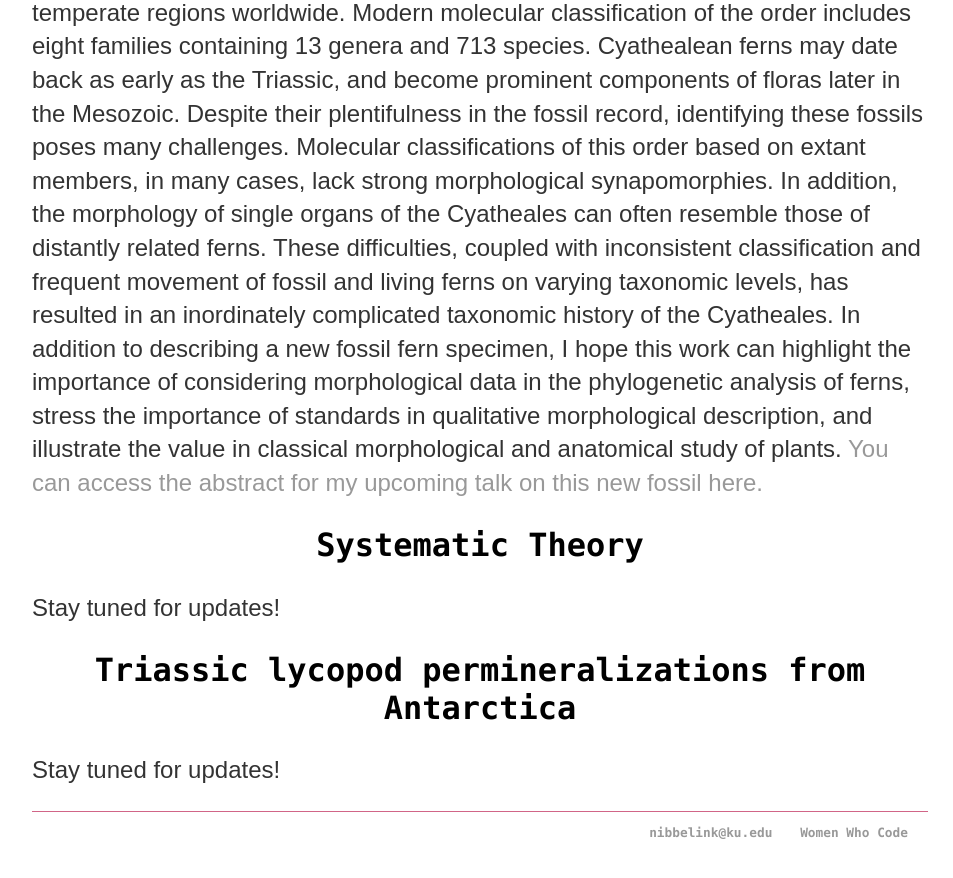
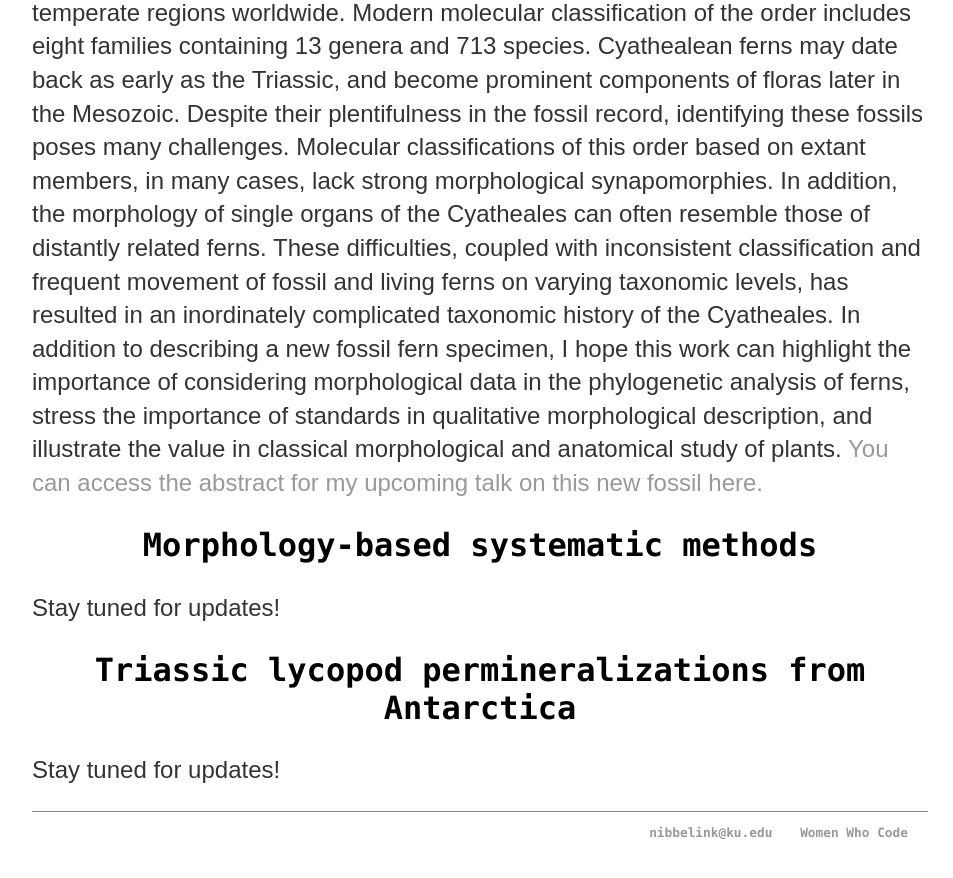
Before and after one commit to megannibbs/megannibbelink.github.io, a Jekyll site: the page built from pubs/index.html, in a window 1280 px wide and 900 px high, scrolled down 1480 px. Shown: the top 878 px of the window, without its empty margins (160-1113 px from the left). Built offline with Jekyll 4.4.1, drawn with Linux system fonts in a browser that asks for light colours.

Commit message:
Update index.html

```diff
--- a/pubs/index.html
+++ b/pubs/index.html
@@ -30,7 +30,7 @@ title: Meg Nibbelink | Research
 		importance of considering morphological data in the phylogenetic analysis of ferns, stress the importance of standards in qualitative
 		morphological description, and illustrate the value in classical morphological and anatomical study of plants.
 		<a href="https://botanyconference.org/engine/search/index.php?func=detail&aid=743">You can access the abstract for my upcoming talk on this new fossil here.</a></p>
-	<div align="center"><h2>Systematic Theory</h2></div>
+	<div align="center"><h2>Morphology-based systematic methods</h2></div>
 	<p>Stay tuned for updates!</p>
 	<div align="center"><h2>Triassic lycopod permineralizations from Antarctica</h2></div>
 	<p>Stay tuned for updates!</p>
```
